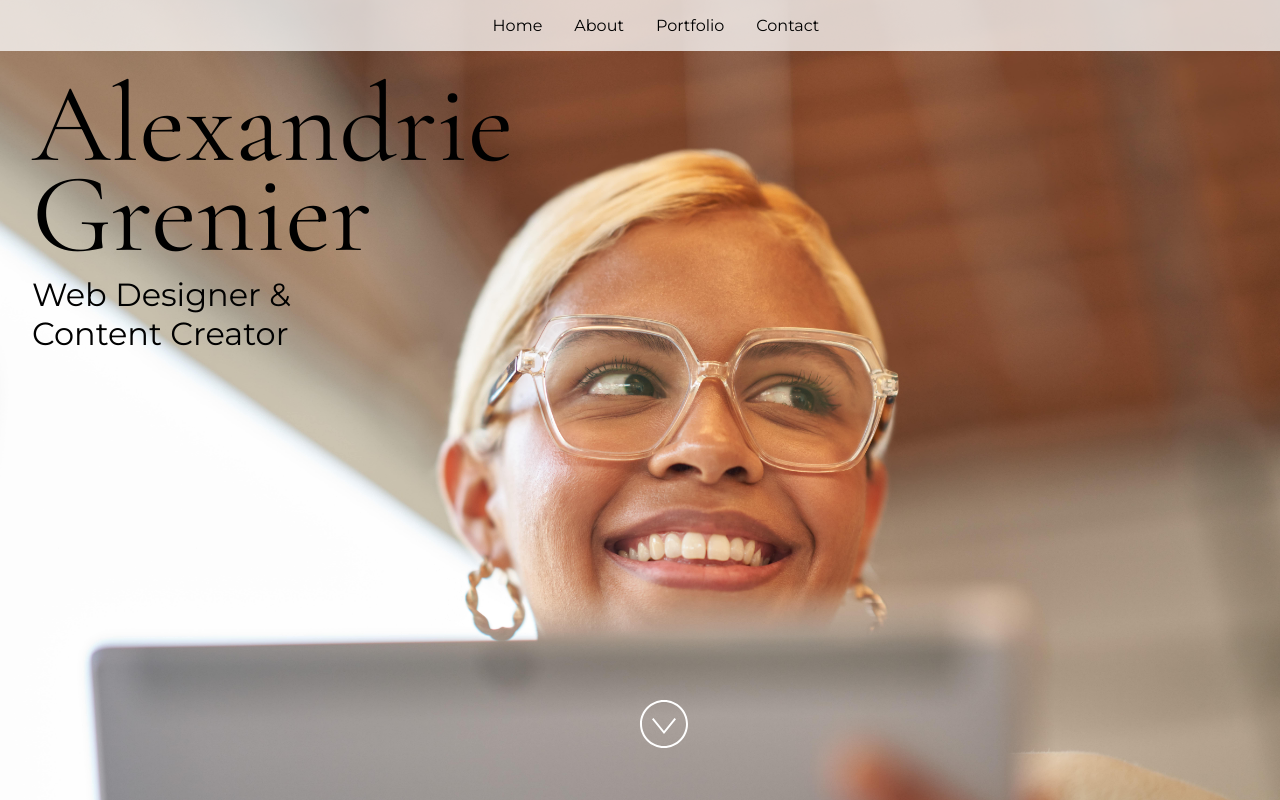
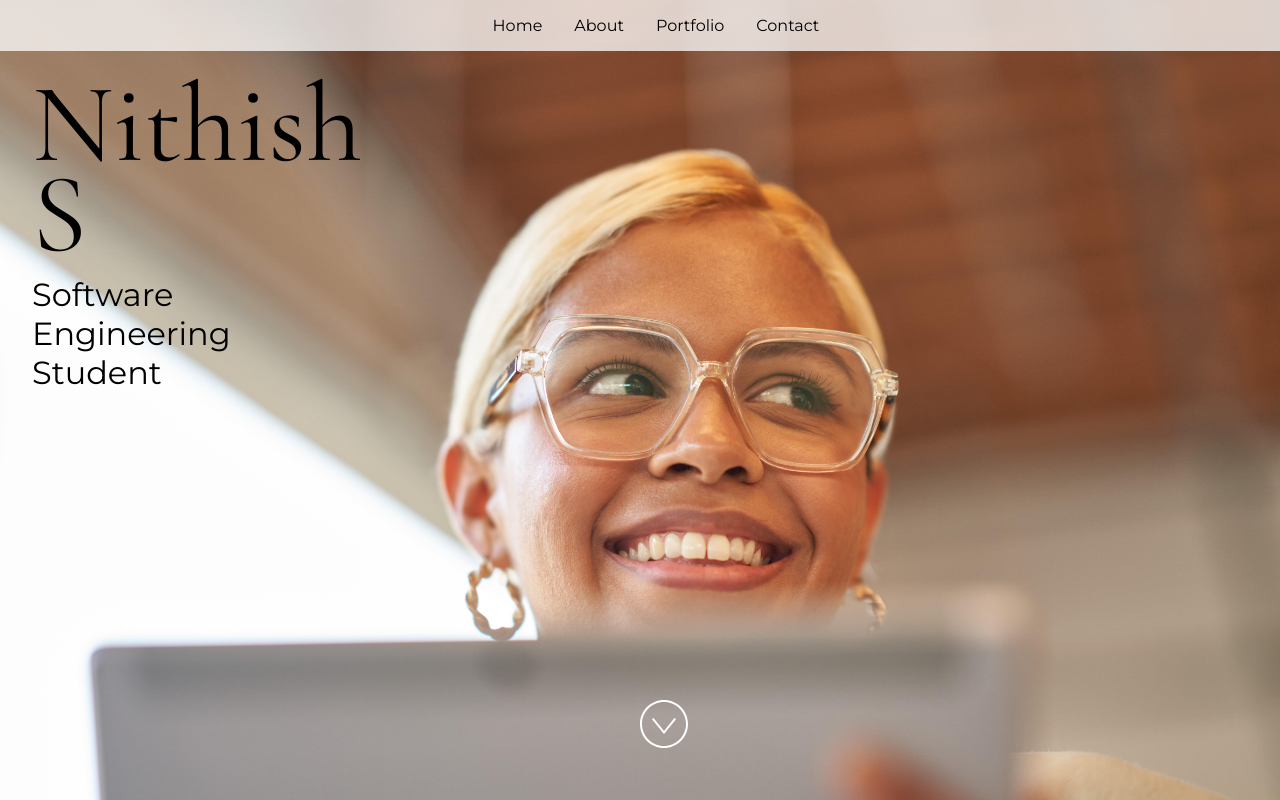
Before and after one commit to Nithish699/codespace-prtfolio, a React (Vite) app: page / in a window 1280 px wide. Built offline with nearby package versions, Linux system fonts and the light colour scheme.

Commit message:
first commit

```diff
--- a/src/App.jsx
+++ b/src/App.jsx
@@ -24,15 +24,15 @@ import "./styles.css";
  * If you don't have one of the social sites listed, leave it as an empty string.
  */
 const siteProps = {
-  name: "Alexandrie Grenier",
-  title: "Web Designer & Content Creator",
-  email: "alex@example.com",
-  gitHub: "microsoft",
-  instagram: "microsoft",
-  linkedIn: "satyanadella",
+  name: "Nithish S",
+  title: "Software Engineering Student",
+  email: "nithish699734@gmail.com",
+  gitHub: "Nithish699",
+  instagram: "nithish____s",
+  linkedIn: "Nithish S",
   medium: "",
-  twitter: "microsoft",
-  youTube: "Code",
+  twitter: "@nithish699",
+  youTube: "",
 };
 
 const primaryColor = "#4E567E";
```
